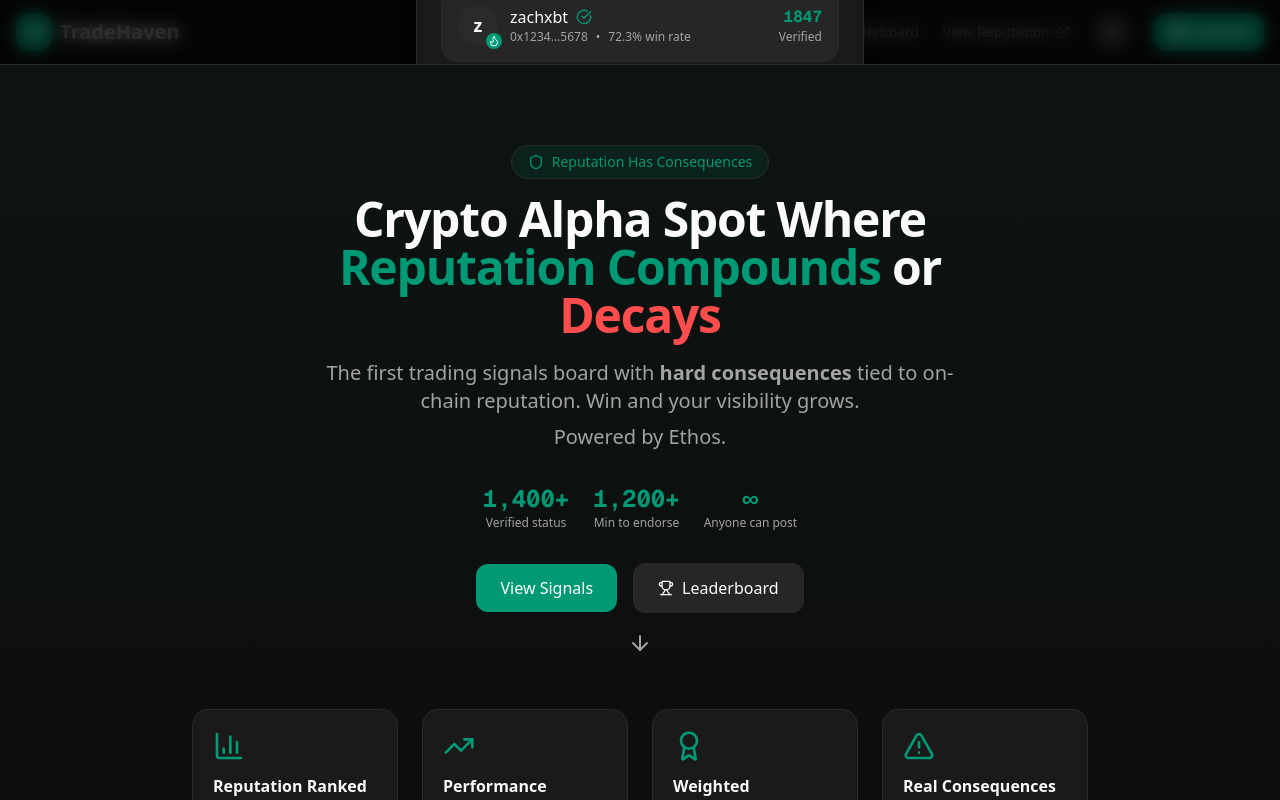
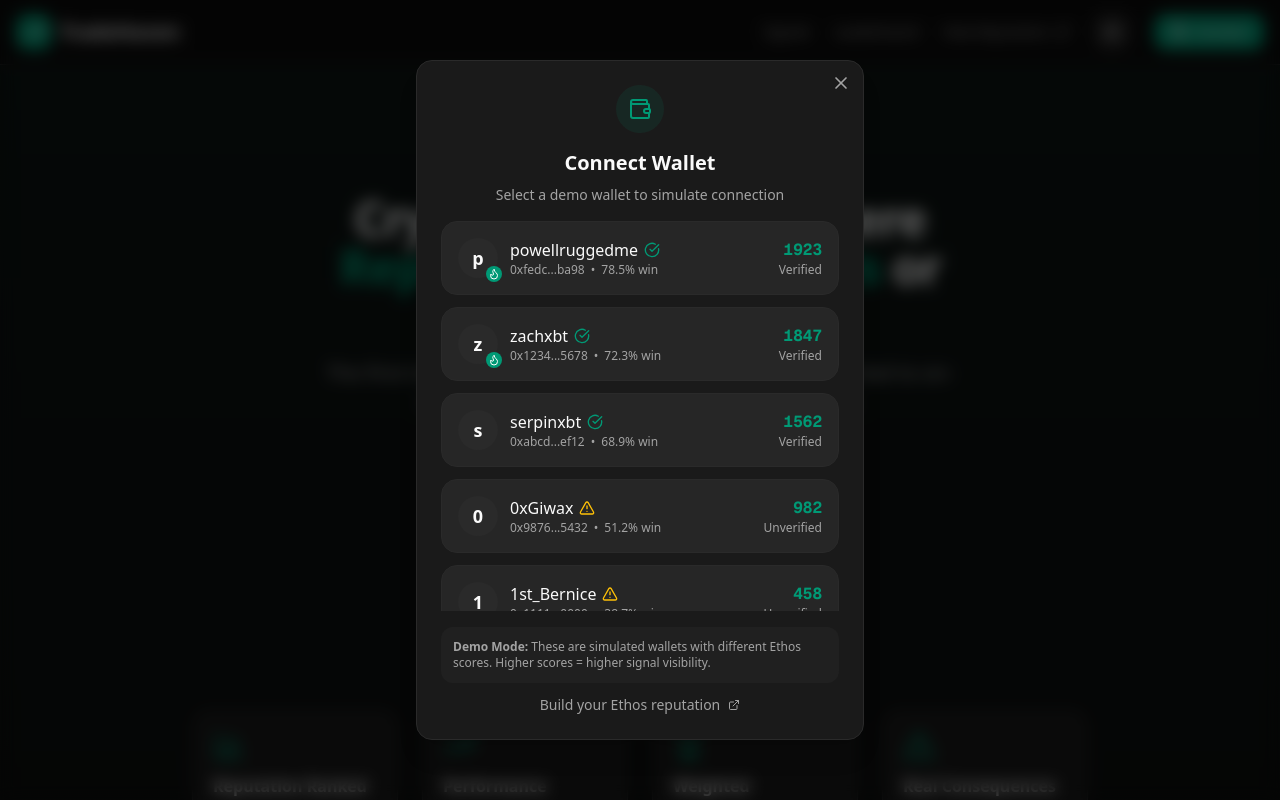
Before and after one commit to MikeAfegbua/Trade-Haven, a Next.js app: page / in a window 1280 px wide. Both pictures are taken after a click on the button "Connect". Shown: the top 800 px of the page. Built offline with nearby package versions, Linux system fonts and the light colour scheme.

Commit message:
fix: modal

```diff
--- a/src/components/wallet/connect-modal.tsx
+++ b/src/components/wallet/connect-modal.tsx
@@ -1,6 +1,7 @@
 'use client';
 
-import { useState } from 'react';
+import { useState, useEffect } from 'react';
+import { createPortal } from 'react-dom';
 import { X, Wallet, CheckCircle, AlertTriangle, Flame, ExternalLink } from 'lucide-react';
 import { useWalletStore, AVAILABLE_WALLETS } from '@/store/wallet';
 import { formatAddress } from '@/lib/utils';
@@ -15,8 +16,25 @@ interface ConnectModalProps {
 export function ConnectModal({ isOpen, onClose }: ConnectModalProps) {
     const { connect } = useWalletStore();
     const [isConnecting, setIsConnecting] = useState<string | null>(null);
+    const [mounted, setMounted] = useState(false);
 
-    if (!isOpen) return null;
+    useEffect(() => {
+        setMounted(true);
+        return () => setMounted(false);
+    }, []);
+
+    useEffect(() => {
+        if (isOpen) {
+            document.body.style.overflow = 'hidden';
+        } else {
+            document.body.style.overflow = '';
+        }
+        return () => {
+            document.body.style.overflow = '';
+        };
+    }, [isOpen]);
+
+    if (!isOpen || !mounted) return null;
 
     const handleConnect = async (address: string) => {
         setIsConnecting(address);
@@ -26,29 +44,40 @@ export function ConnectModal({ isOpen, onClose }: ConnectModalProps) {
         onClose();
     };
 
-    return (
-        <div className="fixed inset-0 z-50 flex items-start justify-center overflow-y-auto p-4 sm:items-center">
-            <div className="absolute inset-0 bg-black/60 backdrop-blur-sm" onClick={onClose} />
+    const modalContent = (
+        <div
+            className="fixed inset-0 flex items-center justify-center p-4"
+            style={{ zIndex: 9999 }}
+        >
+            <div
+                className="absolute inset-0 bg-black/60 backdrop-blur-sm"
+                onClick={onClose}
+                style={{ zIndex: 9999 }}
+            />
 
-            <div className="relative z-10 mx-auto my-8 w-full max-w-md rounded-2xl border border-border bg-card p-4 shadow-xl sm:my-0 sm:p-6">
+            <div
+                className="relative w-full max-w-md overflow-hidden rounded-2xl border border-border bg-card shadow-xl max-h-[85vh] flex flex-col"
+                style={{ zIndex: 10000 }}
+            >
                 <button
                     onClick={onClose}
-                    className="absolute right-3 top-3 text-muted-foreground transition-colors hover:text-foreground sm:right-4 sm:top-4"
+                    className="absolute right-3 top-3 z-10 text-muted-foreground transition-colors hover:text-foreground"
                 >
                     <X className="h-5 w-5" />
                 </button>
 
-                <div className="mb-4 text-center sm:mb-6">
-                    <div className="mx-auto mb-3 flex h-10 w-10 items-center justify-center rounded-full bg-ethos-teal/10 sm:h-12 sm:w-12">
-                        <Wallet className="h-5 w-5 text-ethos-teal sm:h-6 sm:w-6" />
+                <div className="shrink-0 p-6 pb-4 text-center">
+                    <div className="mx-auto mb-4 flex h-12 w-12 items-center justify-center rounded-full bg-ethos-teal/10">
+                        <Wallet className="h-6 w-6 text-ethos-teal" />
                     </div>
-                    <h2 className="text-lg font-bold sm:text-xl">Connect Wallet</h2>
-                    <p className="mt-1 text-xs text-muted-foreground sm:text-sm">
+                    <h2 className="text-xl font-bold">Connect Wallet</h2>
+                    <p className="mt-2 text-sm text-muted-foreground">
                         Select a demo wallet to simulate connection
                     </p>
                 </div>
 
-                <div className="space-y-2 overflow-y-auto max-h-[50vh] sm:max-h-70">
+                <div className="min-h-0 flex-1 overflow-y-auto px-6">
+                    <div className="space-y-3 pb-4">
                         {AVAILABLE_WALLETS.map((wallet) => {
                             const isVerified = wallet.ethosScore >= MIN_ETHOS_SCORE_VERIFIED;
 
@@ -62,7 +91,7 @@ export function ConnectModal({ isOpen, onClose }: ConnectModalProps) {
                                         isConnecting === wallet.address && 'animate-pulse border-ethos-teal'
                                     )}
                                 >
-                                <div className="relative">
+                                    <div className="relative shrink-0">
                                         <div className="flex h-10 w-10 items-center justify-center rounded-full bg-muted text-lg font-bold">
                                             {wallet.username?.[0] || '?'}
                                         </div>
@@ -73,23 +102,23 @@ export function ConnectModal({ isOpen, onClose }: ConnectModalProps) {
                                         )}
                                     </div>
 
-                                <div className="flex-1">
-                                    <div className="flex items-center gap-2">
-                                        <span className="font-medium">{wallet.username}</span>
+                                    <div className="flex-1 min-w-0">
+                                        <div className="flex items-center gap-1.5">
+                                            <span className="font-medium truncate">{wallet.username}</span>
                                             {isVerified ? (
-                                            <CheckCircle className="h-4 w-4 text-ethos-teal" />
+                                                <CheckCircle className="h-4 w-4 text-ethos-teal shrink-0" />
                                             ) : (
-                                            <AlertTriangle className="h-4 w-4 text-ethos-yellow" />
+                                                <AlertTriangle className="h-4 w-4 text-ethos-yellow shrink-0" />
                                             )}
                                         </div>
-                                    <div className="flex items-center gap-2 text-xs text-muted-foreground">
-                                        <span>{formatAddress(wallet.address!)}</span>
+                                        <div className="flex items-center gap-1.5 text-xs text-muted-foreground">
+                                            <span className="truncate">{formatAddress(wallet.address!)}</span>
                                             <span>•</span>
-                                        <span>{wallet.winRate}% win rate</span>
+                                            <span>{wallet.winRate}% win</span>
                                         </div>
                                     </div>
 
-                                <div className="text-right">
+                                    <div className="text-right shrink-0">
                                         <p className="font-mono font-bold text-ethos-teal">{wallet.ethosScore}</p>
                                         <p className="text-xs text-muted-foreground">
                                             {isVerified ? 'Verified' : 'Unverified'}
@@ -99,8 +128,10 @@ export function ConnectModal({ isOpen, onClose }: ConnectModalProps) {
                             );
                         })}
                     </div>
+                </div>
 
-                <div className="mt-4 rounded-lg bg-secondary/50 p-3">
+                <div className="shrink-0 p-6 pt-4">
+                    <div className="rounded-lg bg-secondary/50 p-3">
                         <p className="text-xs text-muted-foreground">
                             <strong>Demo Mode:</strong> These are simulated wallets with different Ethos scores.
                             Higher scores = higher signal visibility.
@@ -111,12 +142,15 @@ export function ConnectModal({ isOpen, onClose }: ConnectModalProps) {
                         href="https://app.ethos.network"
                         target="_blank"
                         rel="noopener noreferrer"
-                    className="mt-4 flex items-center justify-center gap-2 text-sm text-muted-foreground transition-colors hover:text-ethos-teal"
+                        className="mt-3 flex items-center justify-center gap-2 text-sm text-muted-foreground transition-colors hover:text-ethos-teal"
                     >
                         Build your Ethos reputation
                         <ExternalLink className="h-3 w-3" />
                     </a>
                 </div>
             </div>
+        </div>
     );
+
+    return createPortal(modalContent, document.body);
 }
```
Lines whose indentation alone changed are shown as unchanged.
